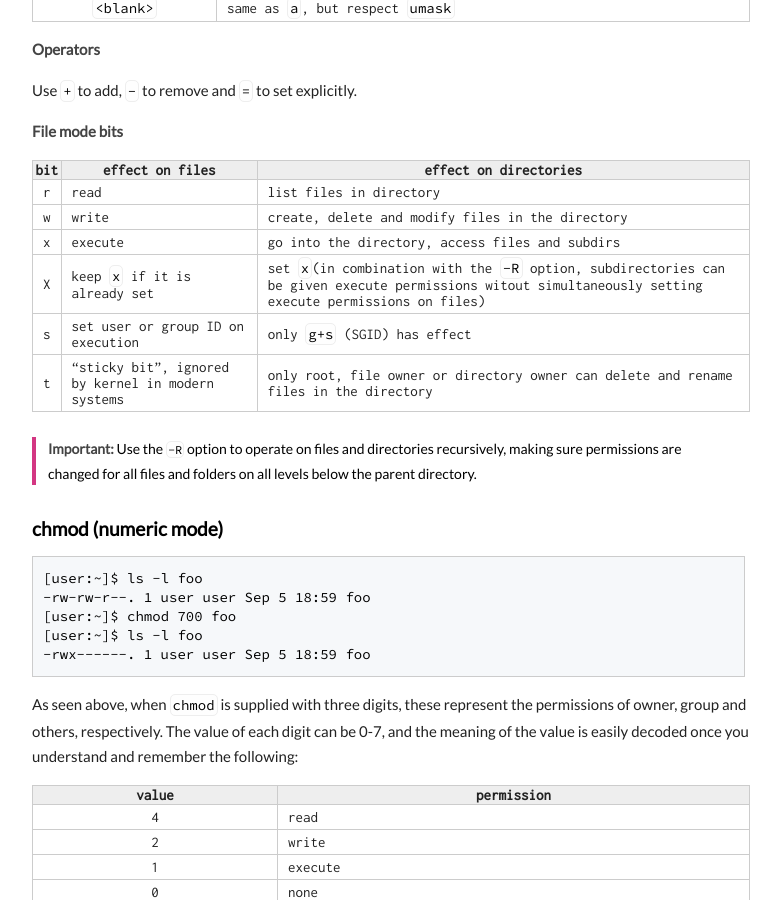
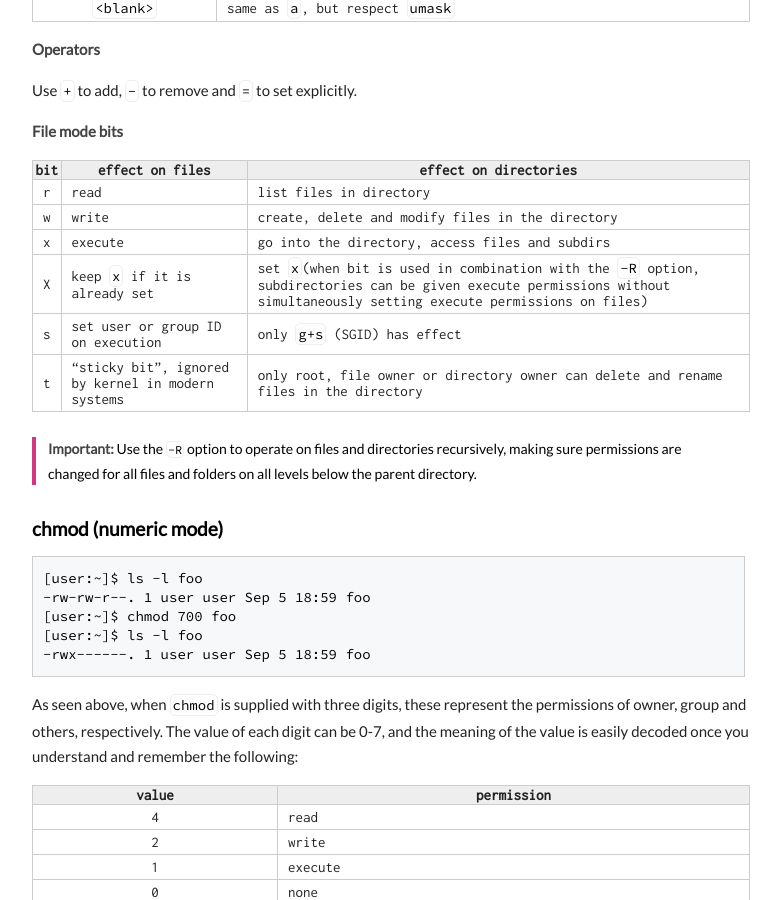
Before and after one commit to execas/execas.github.io, a Jekyll site: the page built from _posts/2018-10-21-linux-ownership-permissions-and-special-attributes.md, in a window 1280 px wide and 900 px high, scrolled down 1960 px. Shown: the whole window, without its empty margins (249-1030 px from the left). Built offline with Jekyll 4.4.1, drawn with Linux system fonts in a browser that asks for light colours.

Commit message:
Update 2018-10-21-linux-ownership-permissions-and-special-attributes.md

```diff
--- a/_posts/2018-10-21-linux-ownership-permissions-and-special-attributes.md
+++ b/_posts/2018-10-21-linux-ownership-permissions-and-special-attributes.md
@@ -101,7 +101,7 @@ Use `+` to add, `-` to remove and `=` to set explicitly.
 | r   | read  | list files in directory|
 | w   | write | create, delete and modify files in the directory|
 | x   | execute| go into the directory, access files and subdirs|
-| X   | keep `x` if it is already set | set `x`(in combination with the `-R` option, subdirectories can be given execute permissions witout simultaneously setting execute permissions on files)|
+| X   | keep `x` if it is already set | set `x`(when bit is used in combination with the `-R` option, subdirectories can be given execute permissions without simultaneously setting execute permissions on files)|
 | s   | set user or group ID on execution| only `g+s` (SGID) has effect |
 | t   | "sticky bit", ignored by kernel in modern systems | only root, file owner or directory owner can delete and rename files in the directory |
 
```
